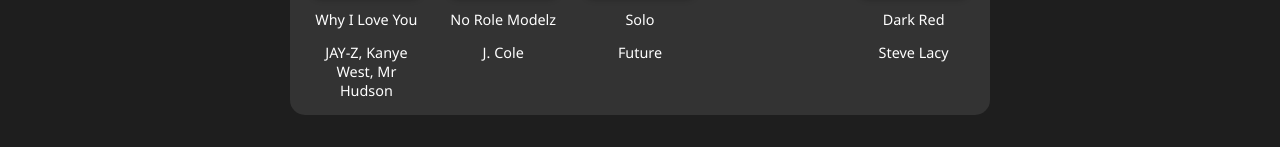
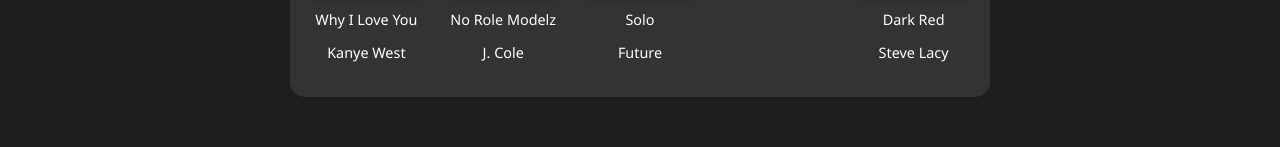
Before and after one commit to Berkebsrn/Deva, a plain HTML site: page index.html in a window 1280 px wide. Shown: the part 794-941 px from the top of the page. Drawn offline with Linux system fonts and the light colour scheme.

Commit message:
Update index.html

```diff
--- a/index.html
+++ b/index.html
@@ -10,8 +10,8 @@
   <div class="app">
     <div class="player">
       <img id="current-cover" src="images/Covers/cover1.jpg" alt="Cover">
-      <div id="song-name">Song name</div>
-      <div id="producer-name">prod</div>
+      <div id="song-name">Why I Love You</div>
+      <div id="producer-name">Kanye West</div>
       <audio id="audio" preload="auto"></audio>
       <div class="controls">
         <button onclick="prevSong()">◀</button>
@@ -36,7 +36,7 @@
       <div class="song-item" onclick="selectSong(0)">
         <img src="images/Covers/cover1.jpg" alt="Aşk">
         <p>Why I Love You</p>
-        <p>JAY-Z, Kanye West, Mr Hudson</p>
+        <p>Kanye West</p>
       </div>
       <div class="song-item" onclick="selectSong(1)">
         <img src="images/Covers/cover2.jpg" alt="Çözüm Sendin">
```
